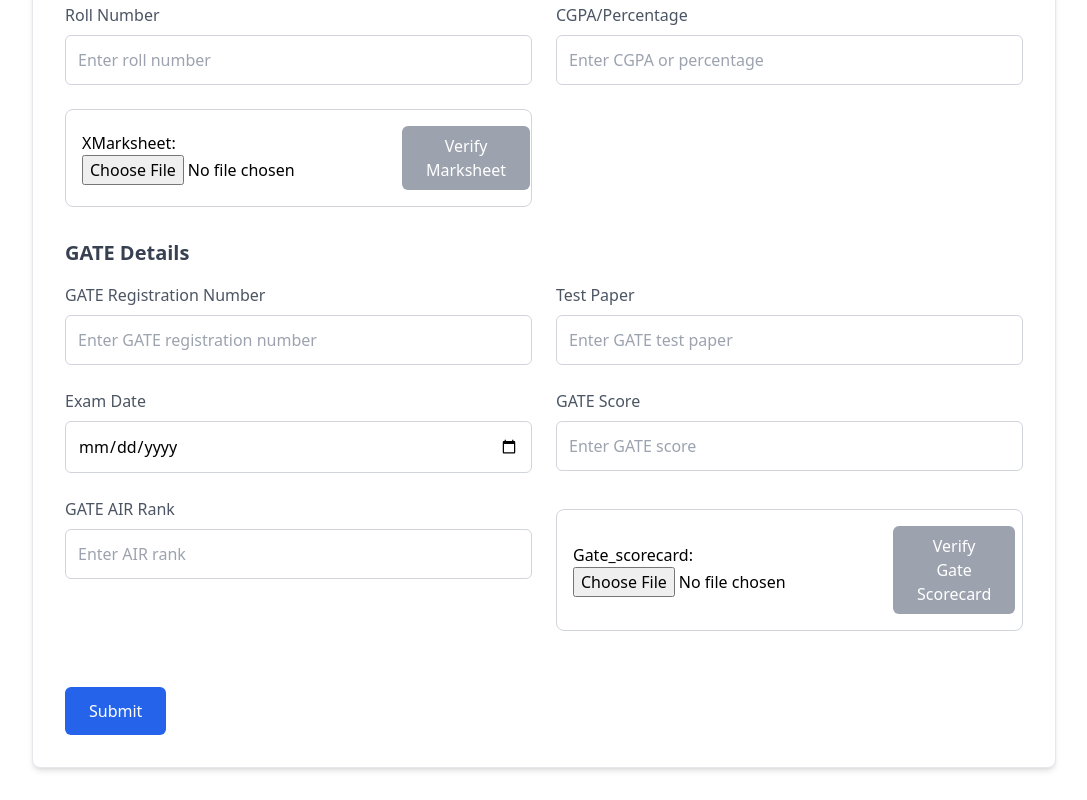
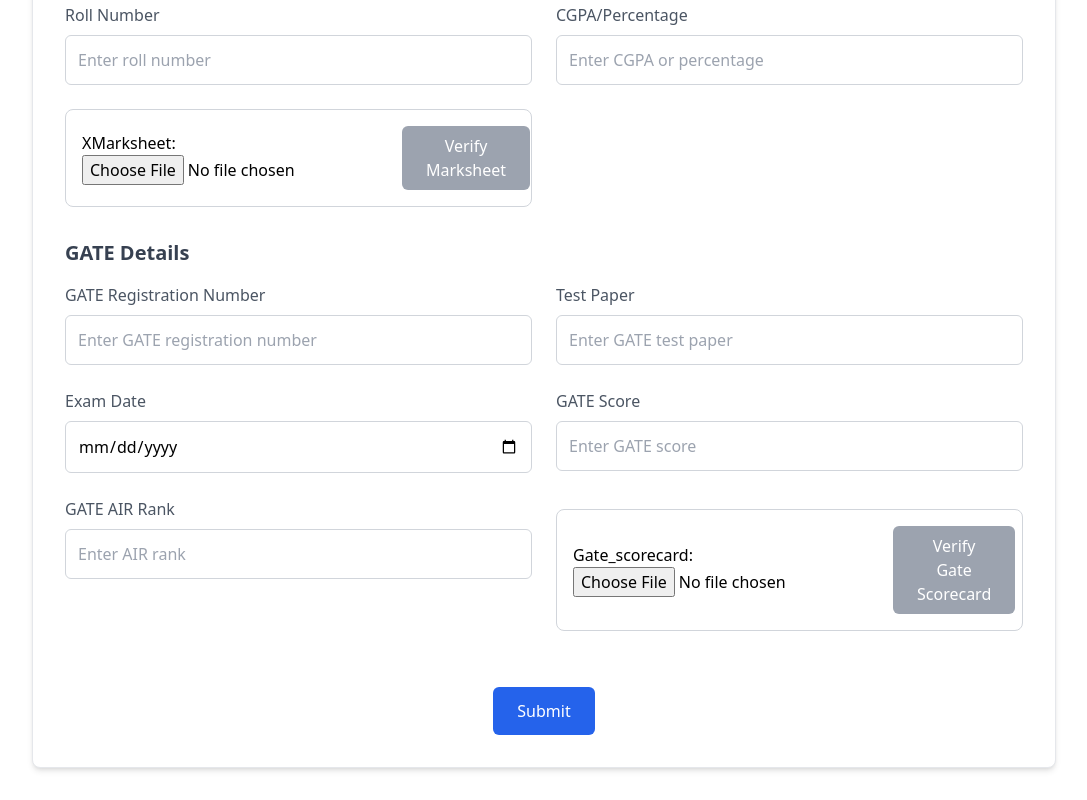
Before and after one commit to Basit-Perampalli/doc-verification-llm, a React (Vite) app in the folder frontend/: page / in a window 1280 px wide. Shown: the part 874-1674 px from the top of the page, without its empty margins (96-1183 px from the left). Built offline with nearby package versions, Linux system fonts and the light colour scheme.

Commit message:
change csss

```diff
--- a/frontend/src/pages/PersonalDetails.jsx
+++ b/frontend/src/pages/PersonalDetails.jsx
@@ -429,11 +429,14 @@ function PersonalDetails() {
           </div>
         </div>
 
-        <Button
-  text="Submit"
-  type="submit"
-  className="w-full py-3 bg-green-600 text-white rounded-md hover:bg-green-700 focus:outline-none focus:ring-2 focus:ring-green-500"
-/>
+        <div className="flex justify-center">
+  <Button
+    text="Submit"
+    type="submit"
+    className="w-full max-w-xs py-3 bg-green-600 text-white rounded-md hover:bg-green-700 focus:outline-none focus:ring-2 focus:ring-green-500"
+  />
+</div>
+
       </form>
     </div>
   );
```
